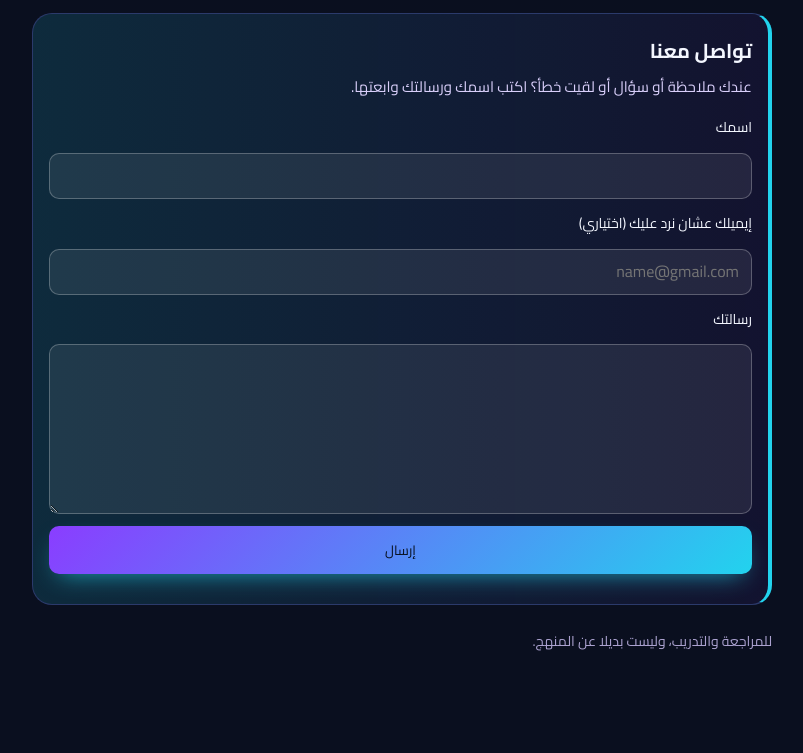
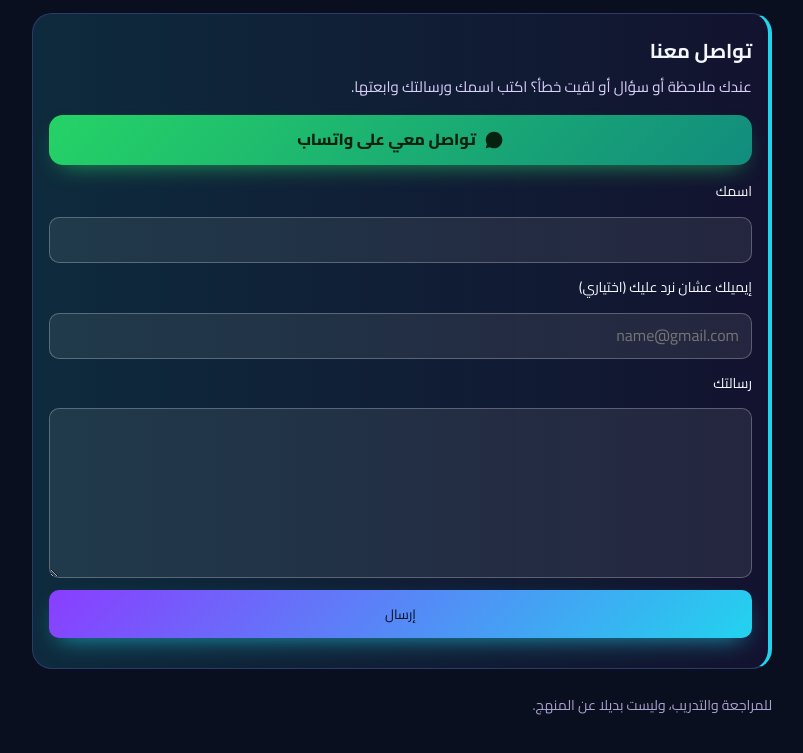
Before and after one commit to studywithremoon/studywithremoon.github.io, a plain HTML site: page index.html in a window 1280 px wide. Shown: the part 1820-2573 px from the top of the page, without its empty margins (238-1041 px from the left). Before the commit the page ends 2523 px from the top, so only its background shows below. Drawn offline with Linux system fonts and the light colour scheme.

Commit message:
Update stylesheet version and add WhatsApp contact
Updated stylesheet version in the head and added a WhatsApp contact link in the contact section.

```diff
--- a/index.html
+++ b/index.html
@@ -55,7 +55,7 @@ a.cc strong{color:var(--a);font-size:17px;display:block}a.cc span{color:#c9bdf0;
 .hero.s h1{font-size:26px}
 @media(min-width:768px){.hero.s h1{font-size:32px}}
 .cbox{margin-top:16px;padding:18px 16px;border:1px solid rgba(255,255,255,.22);border-inline-start:4px solid #ff4fa3;border-radius:16px;background:linear-gradient(90deg,rgba(255,79,163,.14),rgba(255,255,255,.05))}.cbox b{font-size:20px}
-</style><meta name="theme-color" content="#0a0f1f"><link rel="stylesheet" href="app.css?v=11"><link rel="stylesheet" href="font.css?v=1"><script>try{if(localStorage.getItem("fr2-theme")==="light")document.documentElement.setAttribute("data-theme","light")}catch(e){}</script></head><body><div class="wrap"><span class="r" aria-hidden="true">R</span><main><div class="hero"><span class="pill" dir="ltr">Remoon</span><h1>مواد الفرقة الثانية</h1><p>ملخصات منظمة وشرح وأسئلة تدريب وبطاقات مراجعة لموادك الست.</p>
+</style><meta name="theme-color" content="#0a0f1f"><link rel="stylesheet" href="app.css?v=12"><link rel="stylesheet" href="font.css?v=1"><script>try{if(localStorage.getItem("fr2-theme")==="light")document.documentElement.setAttribute("data-theme","light")}catch(e){}</script></head><body><div class="wrap"><span class="r" aria-hidden="true">R</span><main><div class="hero"><span class="pill" dir="ltr">Remoon</span><h1>مواد الفرقة الثانية</h1><p>ملخصات منظمة وشرح وأسئلة تدريب وبطاقات مراجعة لموادك الست.</p>
 <div class="stats"><div><b>6</b><span>مواد</span></div><div><b id="sn">0/121</b><span>أسئلة محلولة</span></div><div><b id="sp">0%</b><span>الإجابات الصحيحة</span></div></div>
 <span class="logo" role="img" aria-label="R">R</span><div class="prog" aria-hidden="true"><i id="pb"></i></div></div>
 
@@ -63,6 +63,7 @@ a.cc strong{color:var(--a);font-size:17px;display:block}a.cc span{color:#c9bdf0;
 <span class="lab" style="display:block;margin-top:12px">المواد</span><h2 style="margin-top:0">اختر المادة</h2><a class="cc" href="pf.html" style="--a:#38bdf8"><strong>مقدمة في المالية العامة</strong><span>كيف تحصل الدولة على الأموال وكيف تنفقها.</span><div class="go">فتح المادة ←</div></a><a class="cc" href="corp.html" style="--a:#fbbf24"><strong>محاسبة الشركات</strong><span>المعالجة المحاسبية لتكوين الشركات وتوزيع أرباحها.</span><div class="go">فتح المادة ←</div></a><a class="cc" href="crisis.html" style="--a:#fb7185"><strong>إدارة الأزمات</strong><span>كيف تُتوقع الأزمة وتُدار وتُحتوى.</span><div class="go">فتح المادة ←</div></a><a class="cc" href="law.html" style="--a:#a78bfa"><strong>قانون تجاري</strong><span>قواعد التجارة: التاجر والأعمال التجارية والأوراق التجارية.</span><div class="go">فتح المادة ←</div></a><a class="cc" href="ops.html" style="--a:#34d399"><strong>إدارة الإنتاج والعمليات</strong><span>تحويل المدخلات إلى منتجات بكفاءة وجودة.</span><div class="go">فتح المادة ←</div></a><a class="cc" href="report.html" style="--a:#f472b6"><strong>كتابة التقارير</strong><span>كيف تكتب تقريرا واضحا ومنظما.</span><div class="go">فتح المادة ←</div></a><a class="cc" href="#contact" style="--a:#5eead4"><strong>تواصل معايا</strong><span>عندك ملاحظة أو سؤال أو لقيت خطأ؟ ابعتلي رسالة من هنا.</span><div class="go">افتح نموذج التواصل ←</div></a>
 <div class="warn"><b>قبل ما تعتمد عليها</b><p>ملخصات للمراجعة وأسئلة تدريب. الأقسام المعلّمة «من ملفات المادة» بإعادة صياغة، والمعتمد هو محاضرات الدكتور.</p></div>
 <div class="warn cbox" id="contact"><b>تواصل معنا</b><p>عندك ملاحظة أو سؤال أو لقيت خطأ؟ اكتب اسمك ورسالتك وابعتها.</p>
+<a class="wab" href="https://wa.me/201223352462" target="_blank" rel="noopener noreferrer" aria-label="تواصل معي على واتساب">تواصل معي على واتساب</a>
 <form id="cf" style="display:flex;flex-direction:column;gap:12px;margin-top:14px" novalidate>
 <label for="cn" style="font-size:14px">اسمك</label><input id="cn" name="name" required maxlength="80" autocomplete="name" style="min-height:46px;padding:0 12px;border-radius:10px;border:1px solid rgba(255,255,255,.25);background:rgba(255,255,255,.08);color:#fff;font:inherit">
 <label for="cc" style="font-size:14px">إيميلك عشان نرد عليك (اختياري)</label><input id="cc" name="contact" maxlength="120" inputmode="email" autocomplete="email" placeholder="name@gmail.com" style="min-height:46px;padding:0 12px;border-radius:10px;border:1px solid rgba(255,255,255,.25);background:rgba(255,255,255,.08);color:#fff;font:inherit">
```
